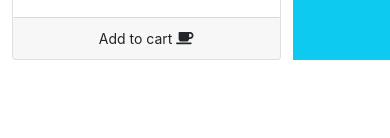
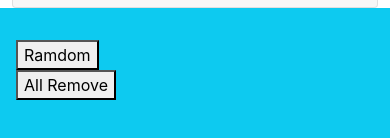
Before and after one commit to abdurrazzakhera/smartphone--world, a React (Create React App) app: page / in a window 390 px wide. Shown: the part 5776-5914 px from the top of the page. Before the commit the page ends 5836 px from the top, so only its background shows below. Built offline with nearby package versions, Linux system fonts and the light colour scheme.

Commit message:
remove item

```diff
--- a/src/components/Cardproduct/Cardproduct.js
+++ b/src/components/Cardproduct/Cardproduct.js
@@ -8,7 +8,7 @@
   const { product, addToCart } = props;
   const { name, price, picture } = product;
   return (
-    <div className='col'>
+    <div className='col-sm-12 col-md-6 col-lg-4'>
       <div className='card h-100'>
         <div className='card-body'>
           <img src={picture} alt='' />
--- a/src/components/Cart/Cart.js
+++ b/src/components/Cart/Cart.js
@@ -1,10 +1,13 @@
 import React from "react";
+import "./Cart.css";
 
 const Cart = ({ cart }) => {
   console.log(cart);
   return (
     <div>
-      <p> {cart.name}</p>
+      <div>
+        <p> {cart.name}</p>
+      </div>
     </div>
   );
 };
--- a/src/components/Products/Products.css
+++ b/src/components/Products/Products.css
@@ -0,0 +1,3 @@
+.cartStyle {
+  height: 580px;
+}
--- a/src/components/Products/Products.js
+++ b/src/components/Products/Products.js
@@ -1,13 +1,14 @@
 import React, { useState } from "react";
 import Cardproduct from "../Cardproduct/Cardproduct";
 import Cart from "../Cart/Cart";
-
+import "./Products.css";
 import "./Products.css";
 
 const Products = () => {
   const [products, setProducts] = useState([]);
   const [carts, setCarts] = useState([]);
-
+  const cartName = carts.map((cart) => cart.name);
+  const [singphone, setSingphon] = useState();
   useState(() => {
     fetch("smartphone.json")
       .then((res) => res.json())
@@ -18,15 +19,19 @@
     const newCarts = [...carts, product];
     setCarts(newCarts);
   };
-
   const randoma = (name) => {
     const randomo = name[Math.floor(Math.random() * name.length)];
-    console.log(randomo);
+    setSingphon(randomo);
+    setCarts([]);
+  };
+  const removeCarts = () => {
+    setCarts([]);
+    setSingphon([]);
   };
   return (
     <div className='container'>
       <div className='row'>
-        <div className='col-9'>
+        <div className='col-lg-9 col-md-6 col-sm-12'>
           <div className='row row-cols-1 row-cols-md-3 g-4'>
             {products.map((product) => (
               <Cardproduct
@@ -37,13 +42,13 @@
             ))}
           </div>
         </div>
-        <div className='col-3 bg-info p-3'>
+        <div className='col-lg-3 col-md-6 col-sm-12 bg-info p-3 cartStyle'>
           {carts.map((cart) => (
             <Cart key={cart.id} cart={cart}></Cart>
           ))}
-          <button onClick={() => randoma(carts.map((cart) => cart.name))}>
-            Ramdom
-          </button>
+          <p> {singphone}</p>
+          <button onClick={() => randoma(cartName)}>Ramdom</button> <br />
+          <button onClick={removeCarts}>All Remove</button>
         </div>
       </div>
     </div>
```
